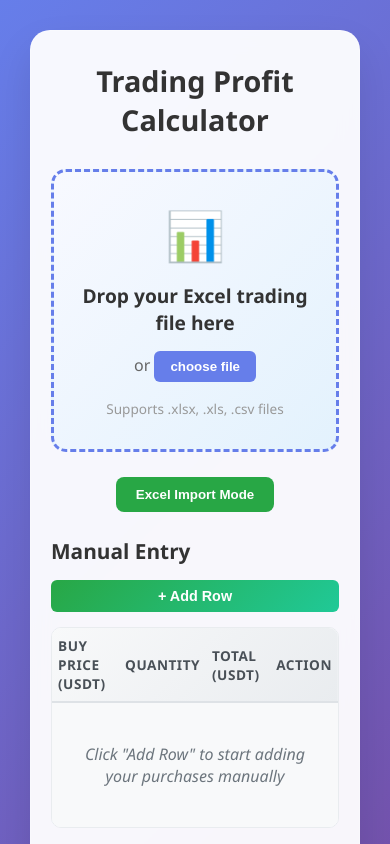
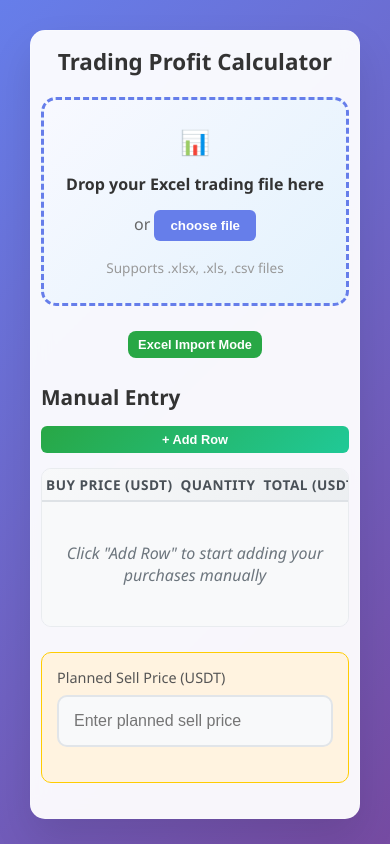
Before and after one commit to tonilopezortiz78/profit-calculator, a website: page src/public/index.html in a window 390 px wide. Both pictures are taken after a click on the button "Manual Entry Mode". Shown: the top 844 px of the page. Drawn offline with Linux system fonts and the light colour scheme.

Commit message:
Final responsive design enhancements
- Optimized mobile layout with better container sizing
- Enhanced table scrolling for Excel data on mobile
- Improved typography scaling across devices
- Fixed layout spacing for small screens

```diff
--- a/src/public/styles.css
+++ b/src/public/styles.css
@@ -474,19 +474,26 @@ input[type="number"]:focus {
 
 /* Responsive design */
 @media (max-width: 768px) {
+    .container {
+        padding: 10px;
+    }
+
     .calculator {
-        padding: 30px 20px;
-        margin: 10px;
+        padding: 20px 15px;
+        margin: 0;
+        border-radius: 15px;
     }
 
     h1 {
-        font-size: 1.8rem;
+        font-size: 1.6rem;
+        margin-bottom: 20px;
     }
 
     .results-section,
     .summary-section,
     .sell-section {
         padding: 15px;
+        margin-bottom: 20px;
     }
 
     .table-header {
@@ -501,24 +508,107 @@ input[type="number"]:focus {
     }
 
     .drop-zone {
-        padding: 30px 15px;
+        padding: 25px 15px;
     }
 
     .drop-content h3 {
-        font-size: 1.2rem;
+        font-size: 1.1rem;
     }
 
-    .purchases-table {
-        font-size: 0.8rem;
+    .drop-icon {
+        font-size: 2rem;
+    }
+
+    /* Better table responsiveness */
+    .table-container,
+    .excel-table-container {
+        overflow-x: auto;
+        -webkit-overflow-scrolling: touch;
+    }
+
+    .excel-table-container {
+        max-height: 300px;
+    }
+
+    .purchases-table,
+    .excel-table {
+        font-size: 0.75rem;
+        min-width: 100%;
     }
 
     .purchases-table th,
-    .purchases-table td {
-        padding: 8px 6px;
+    .purchases-table td,
+    .excel-table th,
+    .excel-table td {
+        padding: 6px 4px;
+        white-space: nowrap;
     }
 
     .table-input {
-        font-size: 0.8rem;
+        font-size: 0.75rem;
         padding: 4px 6px;
+        min-width: 80px;
+    }
+
+    /* Responsive summary and results */
+    .summary-item,
+    .result-item {
+        flex-direction: column;
+        align-items: flex-start;
+        gap: 4px;
+        padding: 8px 0;
+    }
+
+    .summary-label,
+    .result-label {
+        font-size: 0.85rem;
+    }
+
+    .summary-value,
+    .result-value {
+        font-size: 1rem;
+    }
+
+    .result-item.highlight .result-value {
+        font-size: 1.2rem;
     }
 }
+
+@media (max-width: 480px) {
+    h1 {
+        font-size: 1.4rem;
+    }
+
+    .calculator {
+        padding: 15px 10px;
+    }
+
+    .drop-content h3 {
+        font-size: 1rem;
+    }
+
+    .drop-icon {
+        font-size: 1.5rem;
+    }
+
+    .excel-table-container {
+        max-height: 250px;
+    }
+
+    .purchases-table,
+    .excel-table {
+        font-size: 0.7rem;
+    }
+
+    .control-btn,
+    .add-row-btn,
+    .mode-btn {
+        font-size: 0.8rem;
+        padding: 6px 10px;
+    }
+
+    .summary-item,
+    .result-item {
+        padding: 6px 0;
+    }
+}
```
